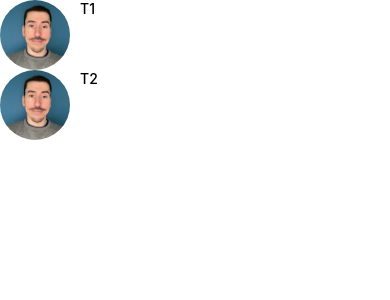
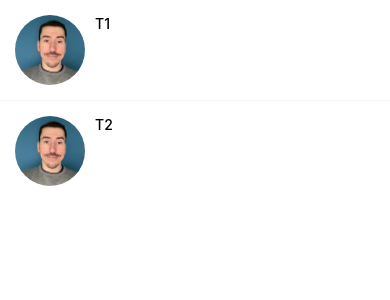
Before and after one commit to NerVod/React-native-sell-app, a React Native app: screen / in a window 390 px wide. Shown: the top 300 px of the page. Built offline with nearby package versions, Linux system fonts and the light colour scheme.

Commit message:
ListItem separator component

```diff
--- a/app/components/ListItem.js
+++ b/app/components/ListItem.js
@@ -18,7 +18,8 @@
 
 const styles = StyleSheet.create({
     container: {
-        flexDirection: "row"
+        flexDirection: "row",
+        padding: 15
     },
     image: {
         width: 70,
--- /dev/null
+++ b/app/components/ListItemSeparator.js
@@ -0,0 +1,20 @@
+import React from 'react';
+import { StyleSheet, View } from 'react-native';
+import color from '../config/color';
+
+
+function ListItemSeparator() {
+    return (
+        <View style={styles.separator}/>
+    );
+}
+
+const styles = StyleSheet.create({
+    separator: {
+        width: '100%',
+        height: 1,
+        backgroundColor: color.light
+    }
+})
+
+export default ListItemSeparator;
--- a/app/config/color.js
+++ b/app/config/color.js
@@ -3,5 +3,6 @@
     secondary: "#4ecdc4",
     black: '#000',
     white: '#fff',
-    medium: '#6e6969'
+    medium: '#6e6969',
+    light: '#f8f4f4'
 }
--- a/app/screens/MessagesScreen.js
+++ b/app/screens/MessagesScreen.js
@@ -1,6 +1,7 @@
 import React from 'react';
-import { FlatList, StyleSheet } from 'react-native';
+import { FlatList, StyleSheet, View } from 'react-native';
 import ListItem from '../components/ListItem';
+import ListItemSeparator from '../components/ListItemSeparator';
 import Screen from '../components/Screen';
 
 
@@ -30,6 +31,7 @@
                                         subTitle={item.subTitile}
                                         image={item.image}
                                         />}
+                ItemSeparatorComponent={ ListItemSeparator }
             />
         </Screen>
     );
```
